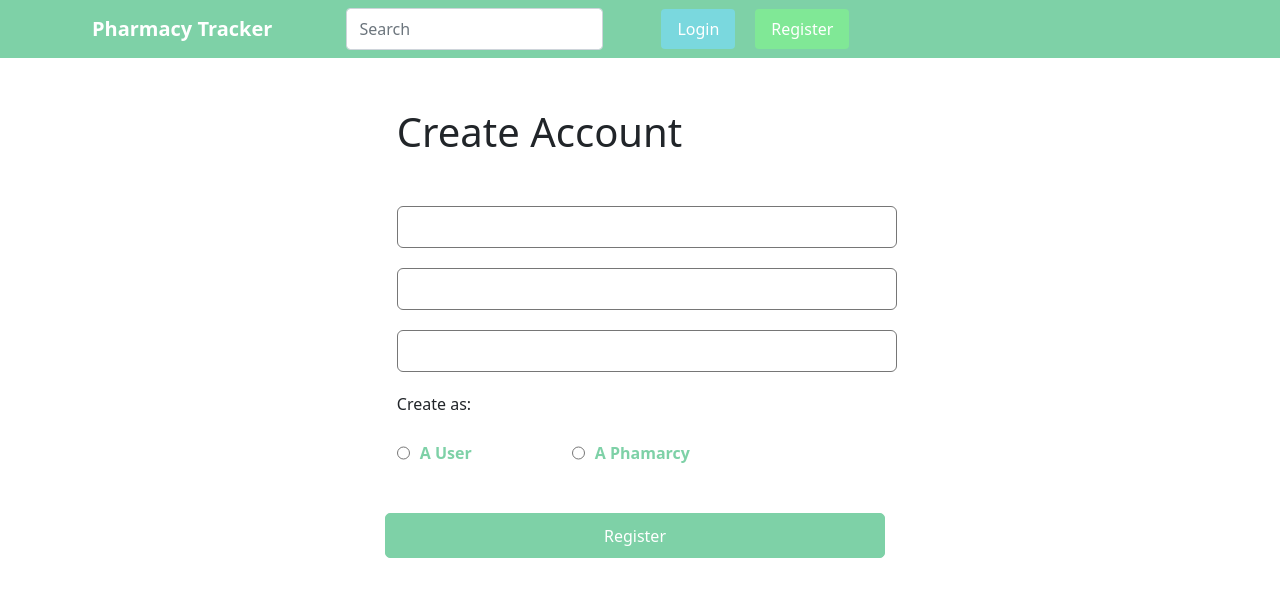
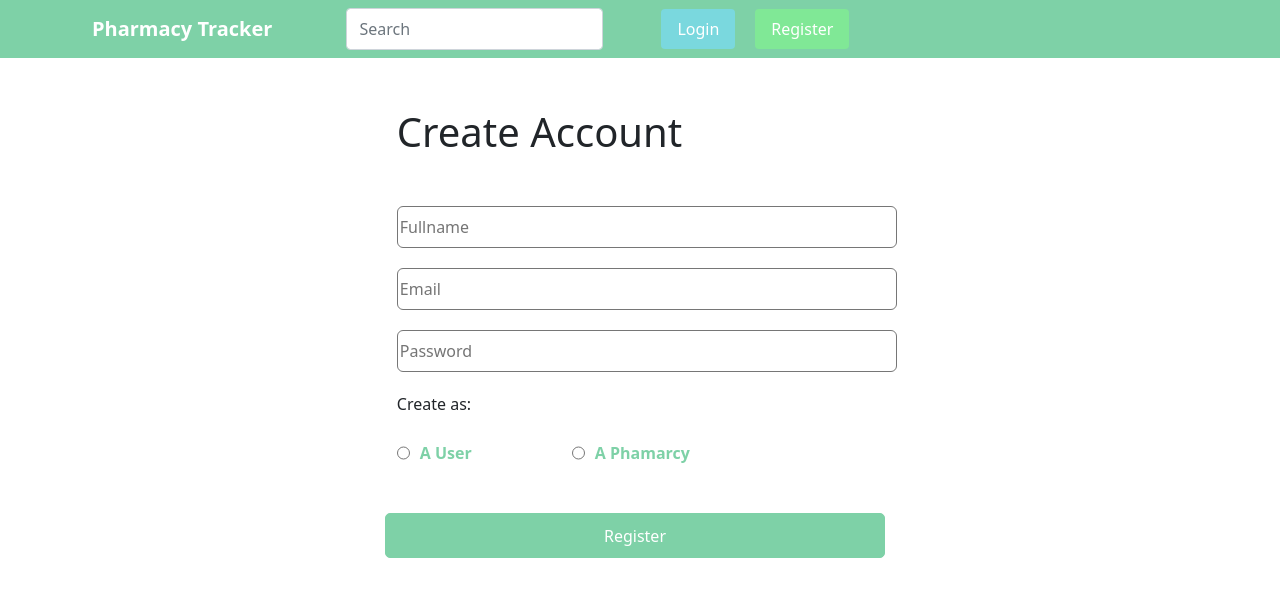
Before and after one commit to CristinaFC/pharmacy-tracker-front, a React (Create React App) app in the folder pharmacy-tracker-front/: page /register in a window 1280 px wide. Shown: the top 596 px of the page. Built offline with nearby package versions, Linux system fonts and the light colour scheme; no server answers.

Commit message:
Added placeholders

```diff
--- a/pharmacy-tracker-front/src/components/Register.js
+++ b/pharmacy-tracker-front/src/components/Register.js
@@ -105,19 +105,19 @@ export default function Register()
                     </div>
 
                     <div class="Rrow">
-                        <input class="inputRegister" type="text" name="fullname" onChange={handleChange} required />
+                        <input class="inputRegister" type="text" name="fullname" onChange={handleChange} required placeholder="Fullname" />
                     </div>
 
                     <div class="Rrow">
-                        <input class="inputRegister" type="email" name="email" onChange={handleChange} required />
+                        <input class="inputRegister" type="email" name="email" onChange={handleChange} required placeholder="Email" />
                     </div>
                     <div class="Rrow">
-                        <input class="inputRegister" type="password" name="password" id="password" onChange={handleChange} required />
+                        <input class="inputRegister" type="password" name="password" id="password" onChange={handleChange} required placeholder="Password" />
                     </div>
                     <div class="last-row">
                         <p stytle={{ margin: '0' }}>Create as:</p>
                         <div class="radios" required>
-                            <input type="radio" value="user" id="user" onChange={handleRol} name="userType"/>
+                            <input type="radio" value="user" id="user" onChange={handleRol} name="userType" />
                             <label style={{ margin: '0 100px 0 0' }} for="user">A User</label>
                             <input type="radio" value="pharmacy" id="pharmacy" name='userType' onChange={handleRol} />
                             <label for="phamarcy">A Phamarcy</label><br></br>
--- a/pharmacy-tracker-front/src/components/RegisterPharm.js
+++ b/pharmacy-tracker-front/src/components/RegisterPharm.js
@@ -6,9 +6,6 @@ import "./RegisterPharm.css";
 export default function RegisterPharm({ handleSubmit, handleChange })
 {
 
-    /*const [ fullname, setFullName ] = useState('');
-    const [ email, setEmail ] = useState('');
-    const [ password, setPassword ] = useState('');*/
 
     return (
         <div class="pharm-form">
```
